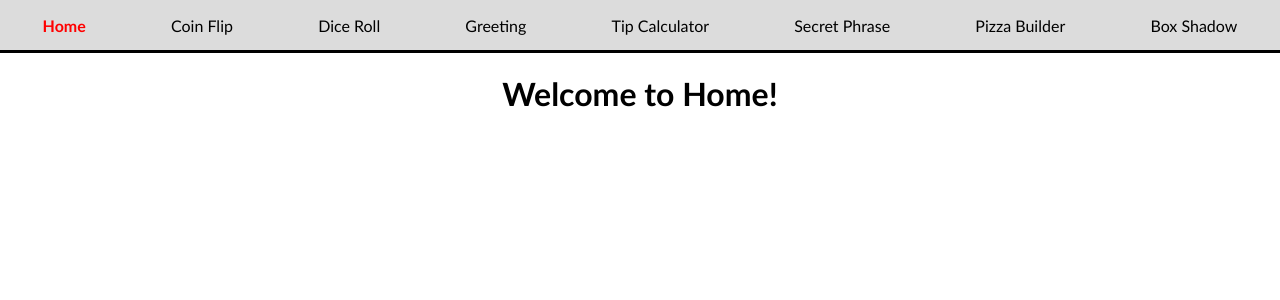
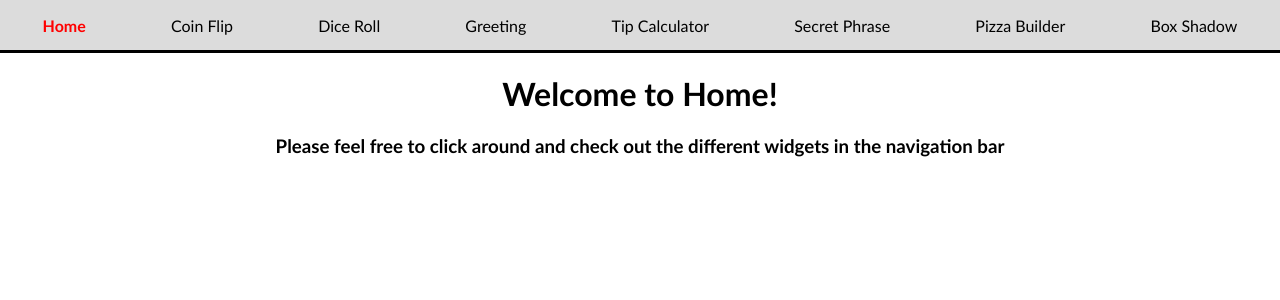
Before and after one commit to jkgrim/widgets-in-react, a React (Create React App) app: page / in a window 1280 px wide. Shown: the top 300 px of the page. Built offline with nearby package versions, Linux system fonts and the light colour scheme.

Commit message:
adds content to home page and no match page

```diff
--- a/src/App.js
+++ b/src/App.js
@@ -10,6 +10,7 @@ import TipCalculator from "./pages/TipCalculator";
 import SecretPhrase from "./pages/SecretPhrase";
 import PizzaBuilder from "./pages/PizzaBuilder";
 import BoxShadow from "./pages/BoxShadow";
+import NoMatch from "./pages/NoMatch";
 
 function App() {
   return (
@@ -26,6 +27,7 @@ function App() {
           <Route path="/secret-phrase" component={SecretPhrase} />
           <Route path="/pizza-builder" component={PizzaBuilder} />
           <Route path="/box-shadow-generator" component={BoxShadow} />
+          <Route component={NoMatch} />
         </Switch>
       </Router>
     </div>
--- a/src/App.scss
+++ b/src/App.scss
@@ -318,3 +318,7 @@ a {
     }
   }
 }
+
+.no-match {
+  text-align: center;
+}
--- a/src/pages/Home.js
+++ b/src/pages/Home.js
@@ -2,6 +2,10 @@ export default function Home() {
   return (
     <div className="home">
       <h1>Welcome to Home!</h1>
+      <h3>
+        Please feel free to click around and check out the different widgets in
+        the navigation bar
+      </h3>
     </div>
   );
 }
--- /dev/null
+++ b/src/pages/NoMatch.js
@@ -0,0 +1,7 @@
+export default function NoMatch() {
+  return (
+    <div className="no-match">
+      <h1>Sorry, the page you're looking for could not be found.</h1>
+    </div>
+  );
+}
```
